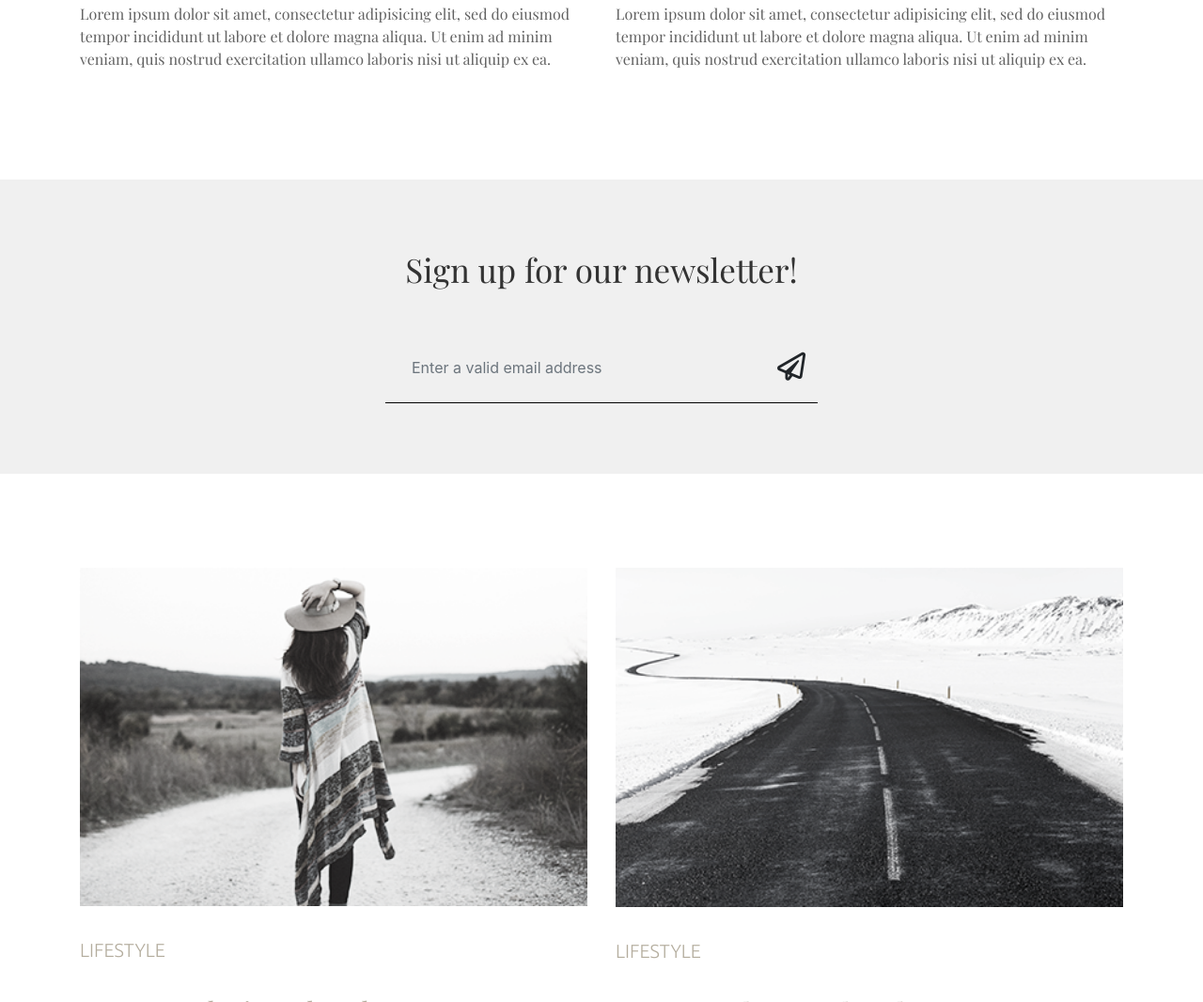
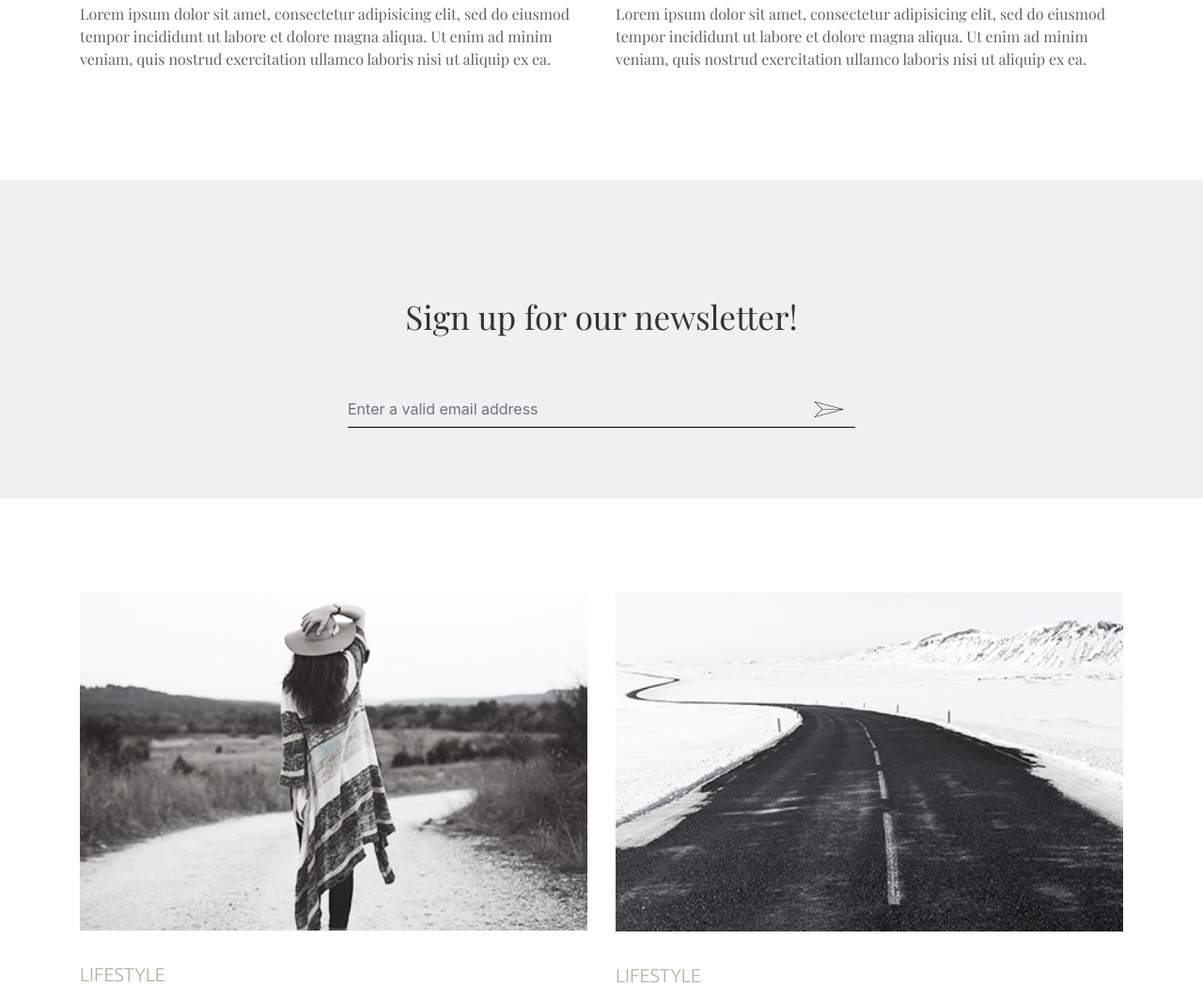
Before and after one commit to Rokibul-Islam-Rifat/minimo, a plain HTML site: page index.html in a window 1280 px wide. Shown: the part 2657-3723 px from the top of the page at 94% size. Drawn offline with nearby package versions, Linux system fonts and the light colour scheme.

Commit message:
final commit for all

```diff
--- a/css/responsive.css
+++ b/css/responsive.css
@@ -46,19 +46,13 @@
             padding: 13px 16px;
             font-size: 16px;
         }
-        /* contact part start */
-        .contact {
-            padding: 20px 0;
+        /* signup part start */
+        .signup {
+            padding: 50px 0;
         }
-        .form-style input {
-            padding-right: 0px;
-        }
-        .contact h2 {
-            font-size: 21px;
-            padding-bottom: 0px;
-        }
-        .custom-btn {
-            font-size: 20px;
+        .signup-content h2 {
+            font-size: 24px;
+            padding: 0;
         }
         /* footer part start */
         .social-icon {
@@ -97,6 +91,11 @@
         .service-content p {
             padding-bottom: 20px;
         }
+        /* signup part start */
+        .signup-content h2 {
+            font-size: 20px;
+            padding: 30px 0;
+        }
         /* footer part start */
         .social-icon {
             text-align: center!important;
--- a/css/style.css
+++ b/css/style.css
@@ -97,37 +97,40 @@ html {
 
 /* service part end */
 
-.contact {
+
+/* signup part start */
+
+.signup {
     padding: 75px 0;
     background: #f0f0f0;
 }
 
-.contact h2 {
+.signup-content h2 {
     font-size: 35px;
     color: #333;
     font-family: 'Playfair Display', serif;
-    padding-bottom: 45px;
+    padding: 50px 0;
 }
 
-.form-style {
-    margin: 0 auto;
-    display: inline-block;
-}
-
-.form-style form {
+.input-group {
     border: none;
     border-bottom: 1px solid#000000;
 }
 
-.form-style input {
+.form-control {
+    border: none;
+    background: transparent;
+    padding-left: 0;
+}
+
+.input-group-append span {
     background: transparent;
     border: none;
-    padding-right: 112px;
+    cursor: pointer;
 }
 
-.custom-btn {
-    font-size: 30px;
-}
+
+/* signup part end */
 
 
 /* service-2 part start */
--- a/index.html
+++ b/index.html
@@ -142,18 +142,18 @@
     </section>
     <!-- service part end -->
     <!-- contact part start -->
-    <section class="contact">
+    <section class="signup">
         <div class="container">
             <div class="row">
-                <div class="col-lg-12 text-center">
-                    <h2>Sign up for our newsletter!</h2>
-                    <div class="form-style">
-                        <form class="form-inline">
-                            <div class="form-group mx-sm-3 mb-2">
-                                <input type="text" class="form-control" id="inputPassword2" placeholder="Enter a valid email address">
+                <div class="col-lg-6 col-md-8 col-sm-6  m-auto text-center">
+                    <div class="signup-content">
+                        <h2>Sign up for our newsletter!</h2>
+                        <div class="input-group">
+                            <input class="form-control" type="text" name="" placeholder="Enter a valid email address" aria-label="Recipient's " aria-describedby="my-addon">
+                            <div class="input-group-append">
+                                <span class="input-group-text" id="my-addon"><img src="img/send.png" alt="image not found" class="img-fluid"></span>
                             </div>
-                            <button type="submit" class="btn custom-btn mb-2"><i class="far fa-paper-plane"></i></button>
-                        </form>
+                        </div>
                     </div>
                 </div>
             </div>
```
Also changed, not shown: img/send.png (added).
